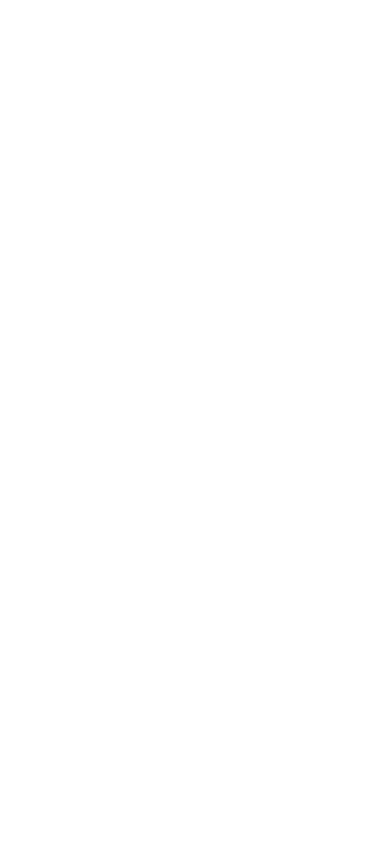
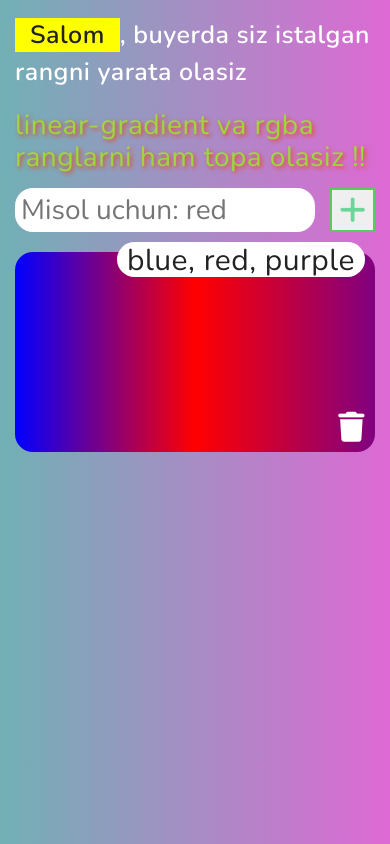
Before and after one commit to atoshUser/create-color, a plain HTML site: page index.html in a window 390 px wide. Drawn offline with nearby package versions, Linux system fonts and the light colour scheme.

Commit message:
add responsive and js codes

```diff
--- a/app.js
+++ b/app.js
@@ -0,0 +1,30 @@
+const listItems = document.querySelector("#list-items");
+const btn = document.querySelector("#btn");
+const input = document.querySelector("#input");
+const trash = document.querySelectorAll(".trash");
+const addNewItem = (value) => {
+    let elLI = document.createElement("li");
+    let elTrash = document.createElement("span");
+    let colorValue = document.createElement("span");
+    colorValue.className = "value";
+    colorValue.textContent = value;
+    colorValue.style.color = value;
+    elLI.append(colorValue);
+    elTrash.className = "fa-solid fa-trash trash";
+    elLI.appendChild(elTrash);
+    elLI.className = "item";
+    elLI.style.background = value;
+    listItems.append(elLI);
+};
+
+btn.addEventListener("click", () => {
+    let value = input.value;
+    input.value = "";
+    value = value.trim();
+    addNewItem(value);
+});
+
+listItems.addEventListener("click", (e) => {
+    let target = e.target;
+    target.nodeName === "SPAN" && target.parentElement.remove();
+});
--- a/global.scss
+++ b/global.scss
@@ -0,0 +1,141 @@
+* {
+    margin: 0;
+    padding: 0;
+    box-sizing: border-box;
+}
+
+html {
+    height: 100vh;
+    scroll-behavior: smooth;
+}
+
+body {
+    display: flex;
+    flex-direction: column;
+    height: 100%;
+    color: #fff;
+    background: linear-gradient(
+        to right,
+        rgba(32, 132, 139, 0.641),
+        rgba(207, 39, 193, 0.693)
+    );
+    font-family: "Nunito", "Arial", sans-serif;
+    font-size: 18px;
+    letter-spacing: 0.5px;
+}
+
+.container {
+    width: 100%;
+    max-width: 1100px;
+    padding-right: 15px;
+    padding-left: 15px;
+    margin-right: auto;
+    margin-left: auto;
+}
+
+mark {
+    padding: 0 15px;
+    color: #222;
+}
+
+.wrapper-controller {
+    display: flex;
+    gap: 15px;
+
+    .btn {
+        width: 60px;
+        border: 2px solid rgb(88, 204, 88);
+
+        i {
+            font-size: 30px;
+        }
+    }
+}
+.input {
+    display: flex;
+    padding: 15px 0 15px 10px;
+    outline: none;
+    font-size: 28px;
+    border: none;
+    border-radius: 18px;
+    color: blue;
+}
+
+p {
+    font-size: 28px;
+    margin-bottom: 15px;
+    color: rgb(157, 215, 64);
+    text-shadow: 2px 2px 4px #e64821;
+}
+.wrapper-list {
+    padding: 15px 15px;
+    .list-items {
+        display: grid;
+        grid-template-columns: repeat(auto-fit, minmax(205px, 1fr));
+        grid-auto-rows: 200px;
+        gap: 15px;
+        list-style: none;
+        .item {
+            position: relative;
+            border-radius: 18px;
+            &:first-child {
+                background: linear-gradient(to right, blue, red, purple);
+            }
+
+            .value {
+                height: 35px;
+                max-width: 380px;
+                background-color: #fff;
+                color: #222;
+                position: absolute;
+                top: -10px;
+                border-radius: 18px;
+                padding: 2px 10px;
+            }
+            span {
+                position: absolute;
+                right: 10px;
+                bottom: 10px;
+                font-size: 30px;
+            }
+        }
+    }
+}
+
+@media only screen and (max-width: 751px) {
+    .wrapper-controller {
+        margin-bottom: 15px;
+    }
+}
+
+@media only screen and(max-width: 485px) {
+    .input {
+        padding: 6px;
+    }
+    .wrapper-controller {
+        margin-bottom: 20px;
+    }
+    .list-items {
+        display: grid;
+        grid-template-columns: 150px 150px;
+        gap: 10px;
+        grid-auto-rows: 100px;
+    }
+}
+
+@media only screen and (max-width: 441px) {
+    h1 {
+        font-size: 25px;
+        line-height: 1.5;
+    }
+
+    .wrapper-list {
+        padding: 0;
+    }
+    .wrapper-controller {
+        margin-bottom: 20px;
+    }
+    .input {
+        width: 300px;
+    }
+}
--- a/index.html
+++ b/index.html
@@ -1,5 +1,5 @@
 <!DOCTYPE html>
-<html lang="en">
+<html lang="uzb">
     <head>
         <meta charset="UTF-8" />
         <meta http-equiv="X-UA-Compatible" content="IE=edge" />
@@ -12,10 +12,42 @@
             crossorigin="anonymous"
             referrerpolicy="no-referrer"
         />
+        <link rel="preconnect" href="https://fonts.googleapis.com" />
+        <link rel="preconnect" href="https://fonts.gstatic.com" crossorigin />
+        <link
+            href="https://fonts.googleapis.com/css2?family=Nunito:wght@300;400;600&display=swap"
+            rel="stylesheet"
+        />
         <link rel="stylesheet" href="normalize.css" />
         <link rel="stylesheet" href="global.css" />
     </head>
     <body>
+        <section class="container">
+            <h1>
+                <mark>Salom</mark>, buyerda siz istalgan rangni yarata olasiz
+            </h1>
+            <p>linear-gradient va rgba ranglarni ham topa olasiz !!</p>
+            <div class="wrapper-controller">
+                <input
+                    type="text"
+                    class="input"
+                    id="input"
+                    placeholder="Misol uchun: red"
+                />
+                <button class="btn" id="btn">
+                    <i class="fa-solid fa-plus" style="color: #6bd699"></i>
+                </button>
+            </div>
+            <div class="wrapper-list">
+                <ul class="list-items" id="list-items">
+                    <li class="item">
+                        <span class="value"> blue, red, purple</span>
+                        <span class="fa-solid fa-trash trash"></span>
+                    </li>
+                </ul>
+            </div>
+        </section>
+
         <script src="app.js"></script>
     </body>
 </html>
```
Also changed, not shown: global.css, 1 other file.
